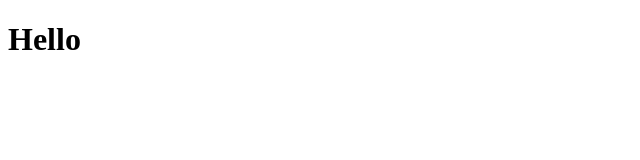
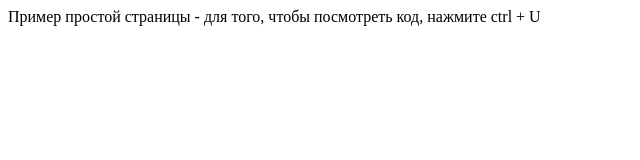
Before and after one commit to kira-on-git/html-site, a plain HTML site: page index.html in a window 1280 px wide. Shown: the whole page, without its empty margins (0-640 px from the left). Drawn offline with Linux system fonts and the light colour scheme.

Commit message:
Update index.html

```diff
--- a/index.html
+++ b/index.html
@@ -1,12 +1,16 @@
 <!DOCTYPE html>
-<html>
+
+<html lang="ru">
 <head>
 
+<meta charset="UTF-8">
+
+<title> Пример простой страницы html</title>
 </head>
+
 <body>
-  <!-- This script installs service_worker.js to provide PWA functionality to
-       application. For more information, see:
-       https://developers.google.com/web/fundamentals/primers/service-workers -->
-  <h1>Hello</h1>
+
+Пример простой страницы - для того, чтобы посмотреть код, нажмите ctrl + U
 </body>
+
 </html>
```
